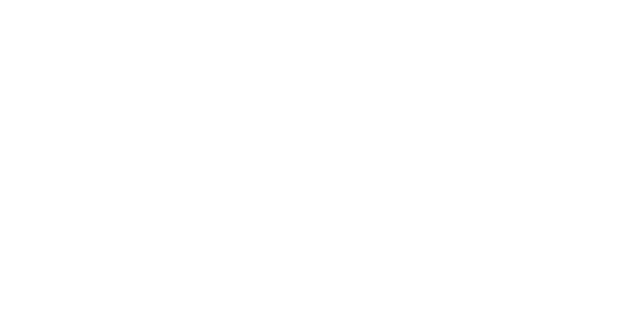
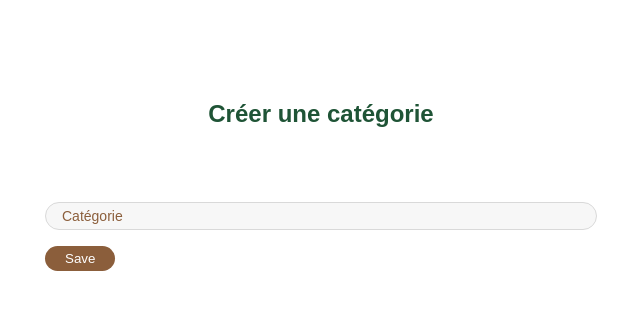
Before and after one commit to Nicolas-Montard/Jardinous, a React (Create React App) app in the folder frontend/: page /admin/create-category in a window 1280 px wide. Before the commit this address had no page. Shown: the top 310 px of the page, without its empty margins (319-959 px from the left). Built offline with nearby package versions, Linux system fonts and the light colour scheme.

Commit message:
Formulaire de création de catégorie côté front

```diff
--- /dev/null
+++ b/frontend/src/components/FormCreateCategory.js
@@ -0,0 +1,13 @@
+import React from 'react';
+import '../css/Form.css';
+
+function FormCreateCategory() {
+    return (
+        <form action="" method="POST" className="create-offre">
+            <input className="bg-grey input" type="text" name="name" id="name" placeholder="Catégorie" required />
+            <input className="btn-brown" type="submit" value="Save"/>
+        </form>
+    )
+}
+
+export default FormCreateCategory;
--- /dev/null
+++ b/frontend/src/elements/CreateCategory.js
@@ -0,0 +1,14 @@
+import React from "react";
+import '../css/Form.css';
+import FormCreateCategory from "../components/FormCreateCategory";
+
+function CreateCategory() {
+    return (
+        <div className="form-wrapper">
+            <h1 className="bold green">Créer une catégorie</h1>
+            <FormCreateCategory/>
+        </div>
+    );
+}
+
+export default CreateCategory;
--- a/frontend/src/index.js
+++ b/frontend/src/index.js
@@ -4,6 +4,7 @@
 import App from './App';
 import {BrowserRouter, Route, Routes} from "react-router";
 import CreateOffer from "./elements/CreateOffre";
+import CreateCategory from "./elements/CreateCategory";
 
 const root = ReactDOM.createRoot(document.getElementById('root'));
 root.render(
@@ -12,6 +13,7 @@
             <Routes>
                 <Route path="/" element={<App />} />
                 <Route path="/admin/create" element={<CreateOffer/>}/>
+                <Route path="/admin/create-category" element={<CreateCategory/>}/>
             </Routes>
         </React.StrictMode>
     </BrowserRouter>
```
